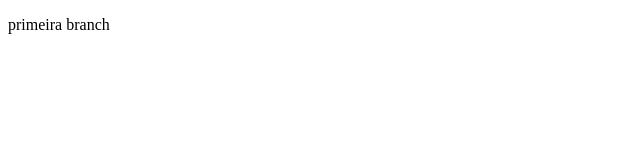
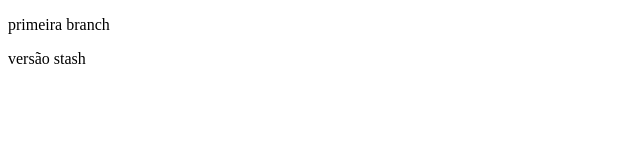
Before and after one commit to alveselton/Github, a plain HTML site: page index.html in a window 1280 px wide. Shown: the full height of the page, 0-640 px from the left. Drawn offline with Linux system fonts and the light colour scheme.

Commit message:
Incluindo stash

```diff
--- a/index.html
+++ b/index.html
@@ -8,5 +8,6 @@
 </head>
 <body>
     <p>primeira branch</p>
+    <p>versão stash</p>
 </body>
 </html>
```
Also changed, not shown: img/branch/img04.jpg (added), img/branch/img05.jpg (added).
